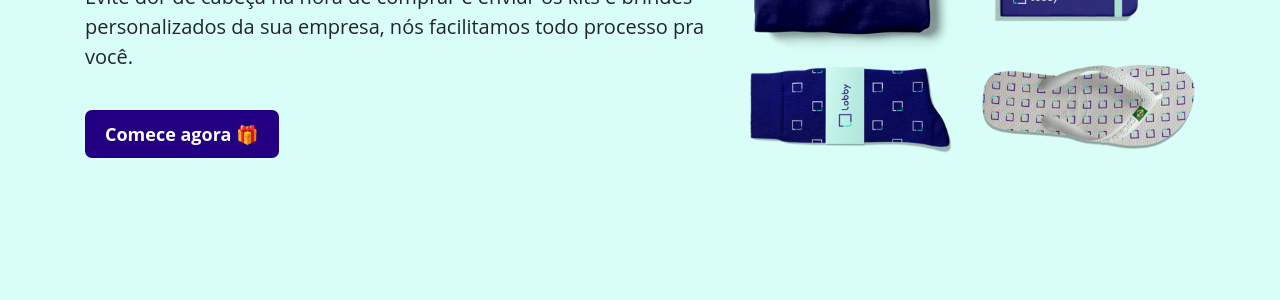
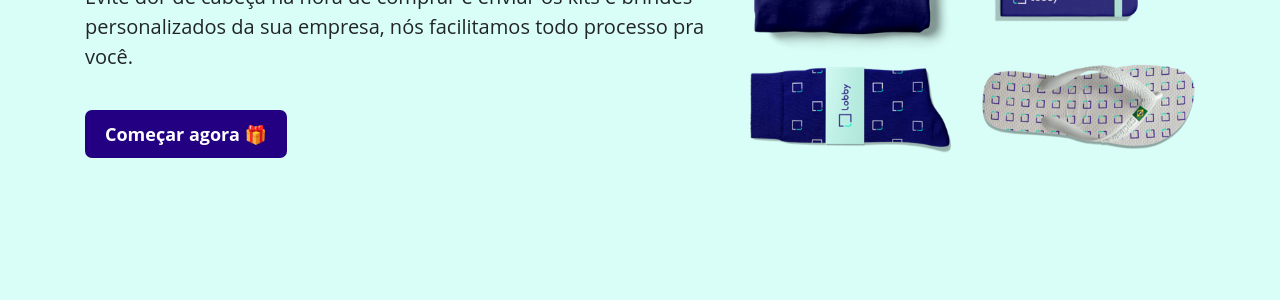
Before and after one commit to lobby-tech/lobby.tech, a Jekyll site: the page built from index.html, in a window 1280 px wide and 900 px high. Shown: the part 369-669 px from the top of the window. Built offline with Jekyll 4.4.1, drawn with Linux system fonts in a browser that asks for light colours; a script that is not in the unit is left out; some of the changed text lies outside the part shown.

Commit message:
Changed Comece to Começar

```diff
--- a/customer-success.html
+++ b/customer-success.html
@@ -16,7 +16,7 @@ layout: home
         <br>
         <p>
           <a href="/monte-seu-kit?lp=customer-success" class="btn js-btn-catalog">
-            Comece agora 🎁
+            Começar agora 🎁
           </a>
         </p>
         <br><br>
@@ -70,7 +70,7 @@ layout: home
   <br>
   <p>
     <a href="/monte-seu-kit?lp=customer-success" class="btn js-btn-catalog">
-      Comece agora
+      Começar agora
     </a>
   </p>
 </section>
--- a/index.html
+++ b/index.html
@@ -18,7 +18,7 @@ layout: home
         <br>
         <p>
           <a href="/monte-seu-kit" class="btn js-btn-catalog">
-            Comece agora 🎁
+            Começar agora 🎁
           </a>
         </p>
         <br><br>
@@ -205,7 +205,7 @@ layout: home
   <br>
   <p>
     <a href="/monte-seu-kit" class="btn js-btn-catalog">
-      Comece agora
+      Começar agora
     </a>
   </p>
 </section>
--- a/marketing.html
+++ b/marketing.html
@@ -16,7 +16,7 @@ layout: home
         <br>
         <p>
           <a href="/monte-seu-kit?lp=marketing" class="btn js-btn-catalog">
-            Comece agora 🎁
+            Começar agora 🎁
           </a>
         </p>
         <br><br>
@@ -70,7 +70,7 @@ layout: home
   <br>
   <p>
     <a href="/monte-seu-kit?lp=marketing" class="btn js-btn-catalog">
-      Comece agora
+      Começar agora
     </a>
   </p>
 </section>
--- a/rh.html
+++ b/rh.html
@@ -16,7 +16,7 @@ layout: home
         <br>
         <p>
           <a href="/monte-seu-kit?lp=rh" class="btn js-btn-catalog">
-            Comece agora 🎁
+            Começar agora 🎁
           </a>
         </p>
         <br><br>
@@ -87,7 +87,7 @@ layout: home
   <br>
   <p>
     <a href="/monte-seu-kit?lp=rh" class="btn js-btn-catalog">
-      Comece agora
+      Começar agora
     </a>
   </p>
 </section>
--- a/vendas.html
+++ b/vendas.html
@@ -16,7 +16,7 @@ layout: home
         <br>
         <p>
           <a href="/monte-seu-kit?lp=vendas" class="btn js-btn-catalog">
-            Comece agora 🎁
+            Começar agora 🎁
           </a>
         </p>
         <br><br>
@@ -70,7 +70,7 @@ layout: home
   <br>
   <p>
     <a href="/monte-seu-kit?lp=vendas" class="btn js-btn-catalog">
-      Comece agora
+      Começar agora
     </a>
   </p>
 </section>
```
